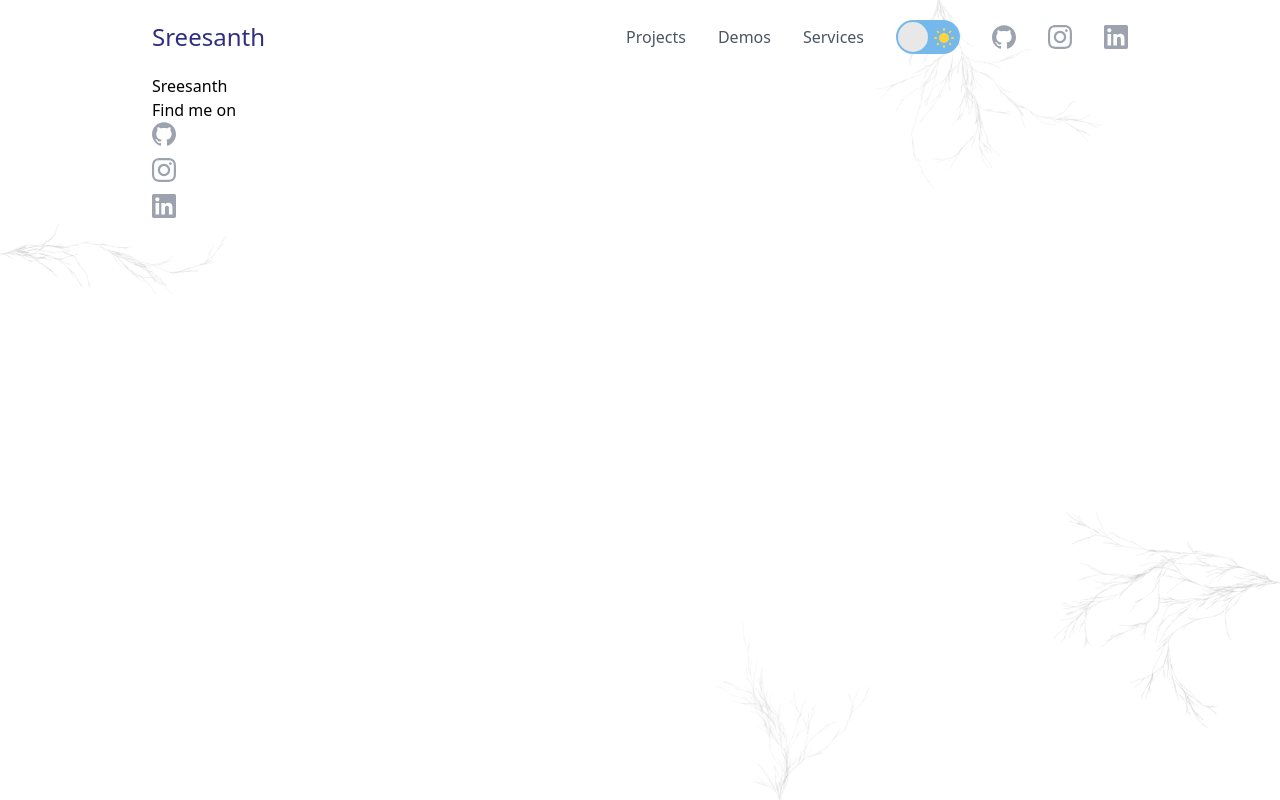
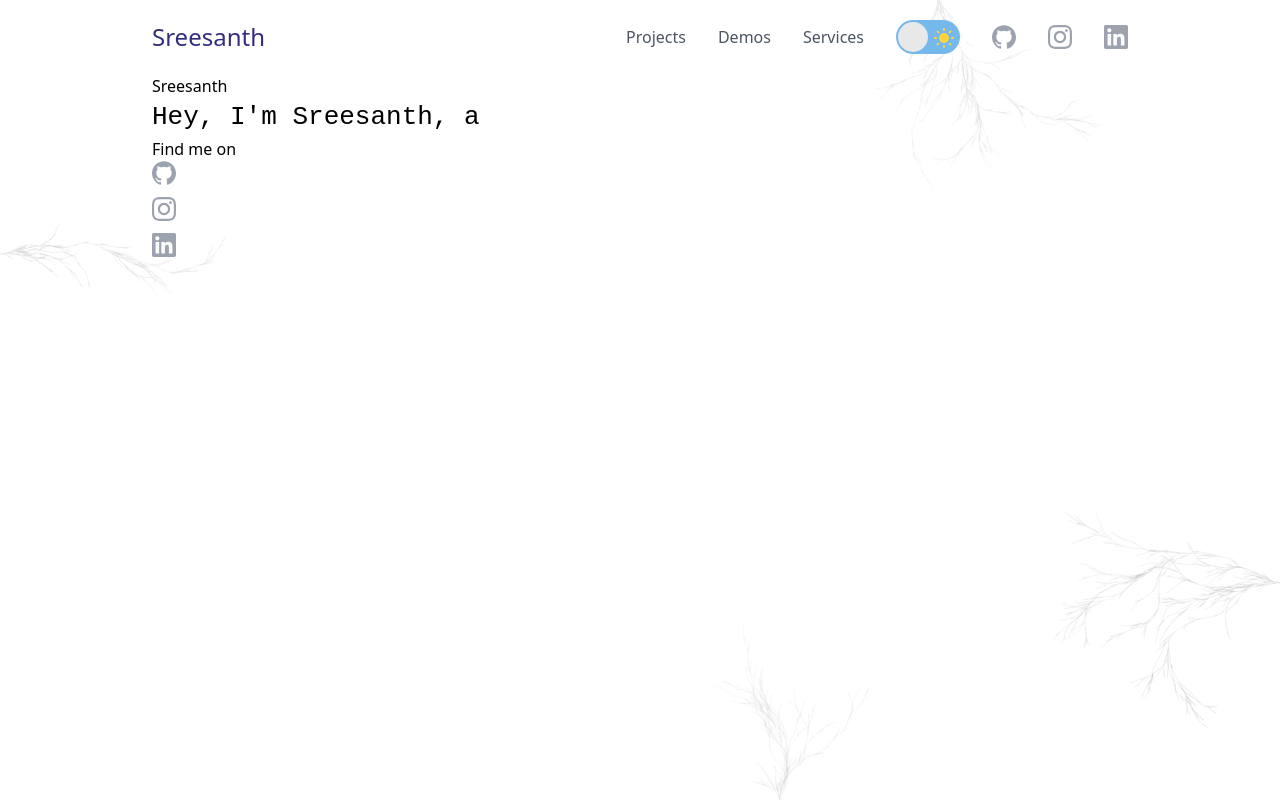
Before and after one commit to Sreesanth46/sreesanth.me, a Vue app: page / in a window 1280 px wide. Built offline with nearby package versions, Linux system fonts and the light colour scheme.

Commit message:
refactor: prop name

```diff
--- a/src/components/About.vue
+++ b/src/components/About.vue
@@ -14,7 +14,7 @@ const textProp = "Hey, I'm Sreesanth, a fullstack developer.";
     </div>
     <article>
         <div class="">
-            <Caption :type-prop="textProp" />
+            <Caption :text-prop="textProp" />
             <p>Find me on</p>
             <p class="grid gap-3">
                 <a :href="URLS.GITHUB">
```
